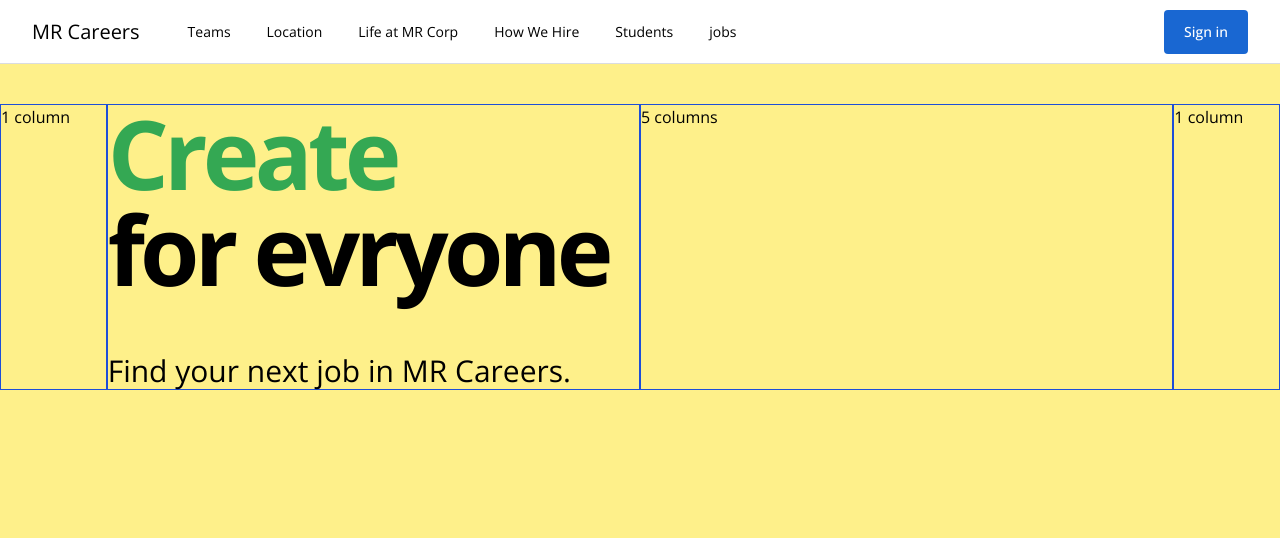
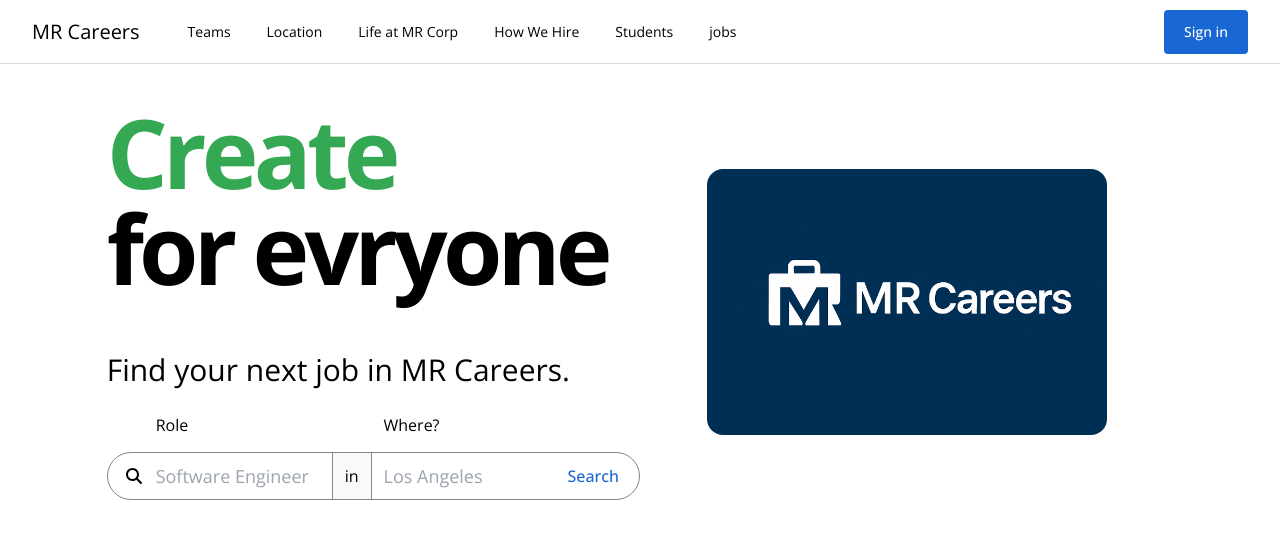
Before and after one commit to mohammadreza-amini/job-search, a Vue app: page / in a window 1280 px wide. Shown: the top 538 px of the page. Built offline with nearby package versions, Linux system fonts and the light colour scheme.

Commit message:
feat: add JobSearchForm component

```diff
--- a/src/App.vue
+++ b/src/App.vue
@@ -4,8 +4,8 @@
 </template>
 
 <script>
-import MainNav from './components/MainNav.vue';
-import TheHero from './components/TheHero.vue';
+import MainNav from './components/Navigation/MainNav.vue';
+import TheHero from './components/JobSearch/TheHero.vue';
 
 export default{
   name: "App",
--- a/src/components/TheHeadline.vue
+++ b/src/components/JobSearch/TheHeadline.vue
@@ -1,5 +1,5 @@
 <template>
-  <section>
+  <section class="mb-16">
     <h1 class="mb-14 text-8xl font-bold tracking-tighter">
       <span :class="actionClasses">{{ action }} </span>
       <br />
--- /dev/null
+++ b/src/components/JobSearch/TheHero.vue
@@ -0,0 +1,35 @@
+<template>
+  <main>
+    <section class="flex flex-col h-screen pt-10 pb-20">
+      <div class="grid grid-cols-12">
+        <div class="col-span-1 col-start-1"></div>
+        <div class="col-span-5 col-start-2">
+          <the-headline />
+          <job-search-form />
+        </div>
+        <div class="col-span-5 col-start-7 self-center justify-self-center">
+          <img
+            class="object-contain rounded-2xl"
+            src="../image/logo.png"
+            style="width: 400px"
+            alt="logo"
+          />
+        </div>
+        <div class="col-span-1 col-start-12"></div>
+      </div>
+    </section>
+  </main>
+</template>
+
+<script>
+import TheHeadline from './TheHeadline.vue'
+import jobSearchForm from './jobSearchForm.vue'
+
+export default {
+  name: 'The Hero',
+  components: {
+    TheHeadline,
+    jobSearchForm,
+  },
+}
+</script>
--- /dev/null
+++ b/src/components/JobSearch/jobSearchForm.vue
@@ -0,0 +1,49 @@
+<template>
+  <form class="flex h-12 w-full items-center rounded-3xl border border-solid border-brand-gray-3">
+    <font-awesome-icon :icon="['fas', 'search']" class="ml-4 mr-3" />
+    <div class="flex flex-1 h-full flex-nowrap text-base font-light">
+      <div class="flex h-full flex-1 relative items-center pr-3">
+        <label class="absolute left-0 -top-10">Role</label>
+        <input
+          v-model="role"
+          type="text"
+          placeholder="Software Engineer"
+          class="w-full text-lg font-normal focus:outline-none"
+        />
+      </div>
+
+      <span
+        class="flex item-center items-center h-full border-l border-r border-brand-gray-3 bg-brand-gray-2 px-3"
+        >in
+      </span>
+
+      <div class="flex h-full flex-1 relative items-center pl-3">
+        <label class="absolute left-3 -top-10">Where?</label>
+        <input
+          v-model="location"
+          type="text"
+          placeholder="Los Angeles"
+          class="w-full text-lg font-normal focus:outline-none"
+        />
+      </div>
+    </div>
+
+    <ActionButton text="Search" type="secondary" class="rounded-r-3xl" />
+  </form>
+</template>
+
+<script>
+import { icon } from '@fortawesome/fontawesome-svg-core'
+import ActionButton from '../Shared/ActionButton.vue'
+
+export default {
+  name: 'jobSearchForm',
+  components: { ActionButton },
+  data() {
+    return {
+      role: '',
+      location: '',
+    }
+  },
+}
+</script>
--- a/src/components/MainNav.vue
+++ b/src/components/Navigation/MainNav.vue
@@ -21,7 +21,7 @@
 </template>
 
 <script>
-import ActionButton from './ActionButton.vue'
+import ActionButton from '../Shared/ActionButton.vue'
 import ProfileImage from './ProfileImage.vue'
 import TheSubnav from './TheSubnav.vue'
 export default {
--- a/src/components/ActionButton.vue
+++ b/src/components/Shared/ActionButton.vue
@@ -3,7 +3,6 @@
 </template>
 
 <script>
-
 export default {
   name: 'ActionButton',
   props: {
@@ -13,8 +12,8 @@ export default {
       requireed: false,
       default: 'primary',
       validator(value) {
-        return ["primary", "secondary"].includes(value);
-      }
+        return ['primary', 'secondary'].includes(value)
+      },
     },
   },
   computed: {
@@ -29,11 +28,11 @@ export default {
 
 <style scoped>
 button {
-  @apply rounded px-5 py-3 font-medium;
+  @apply px-5 py-3 font-medium;
 }
 
 .primary {
-  @apply border-0  text-white bg-brand-blue-1 hover:shadow-blue;
+  @apply rounded text-white bg-brand-blue-1 hover:shadow-blue;
 }
 
 .secondary {
--- a/src/components/TheHero.vue
+++ /dev/null
@@ -1,31 +0,0 @@
-<template>
-  <main>
-    <section class="flex flex-col h-screen bg-yellow-200 pt-10 pb-20">
-      <div class="grid grid-cols-12">
-        <div class="col-span-1 col-start-1 border border-blue-700">
-            1 column
-        </div>
-        <div class="col-span-5 col-start-2 border border-blue-700">
-            <the-headline/>
-        </div>
-        <div class="col-span-5 col-start-7 border border-blue-700">
-            5 columns
-        </div>
-         <div class="col-span-1 col-start-12 border border-blue-700">
-            1 column
-        </div>
-      </div>
-    </section>
-  </main>
-</template>
-
-<script>
-import TheHeadline from './TheHeadline.vue';
-
-export default {
-  name: 'The Hero',
-  components: {
-    TheHeadline
-  }
-}
-</script>
--- a/tailwind.config.js
+++ b/tailwind.config.js
@@ -10,6 +10,8 @@ export default {
       },
       colors: {
         'brand-gray-1': '#dadce0',
+        'brand-gray-2': '#f8f9fa',
+        'brand-gray-3': '#80868b',
         'brand-blue-1': '#1967d2',
         'brand-blue-2': '#4285f4',
         'brand-green-1': '#137333',
```
Also changed, not shown: src/components/Navigation/ProfileImage.vue (renamed from src/components/ProfileImage.vue), src/components/Navigation/TheSubnav.vue (renamed from src/components/TheSubnav.vue), src/components/image/icon-4399701_1920.png (renamed from src/image/icon-4399701_1920.png), src/components/image/logo.png (added).
